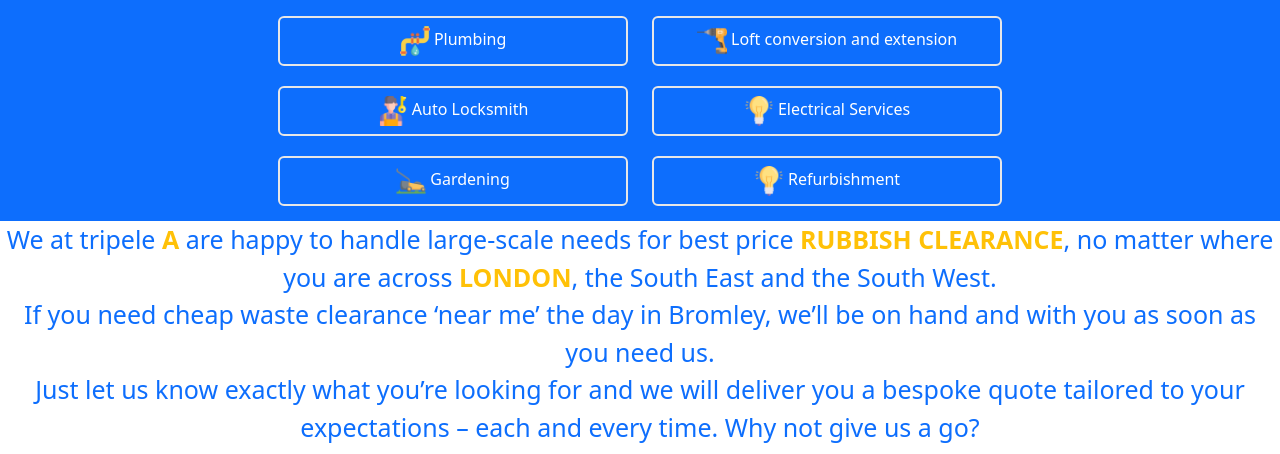
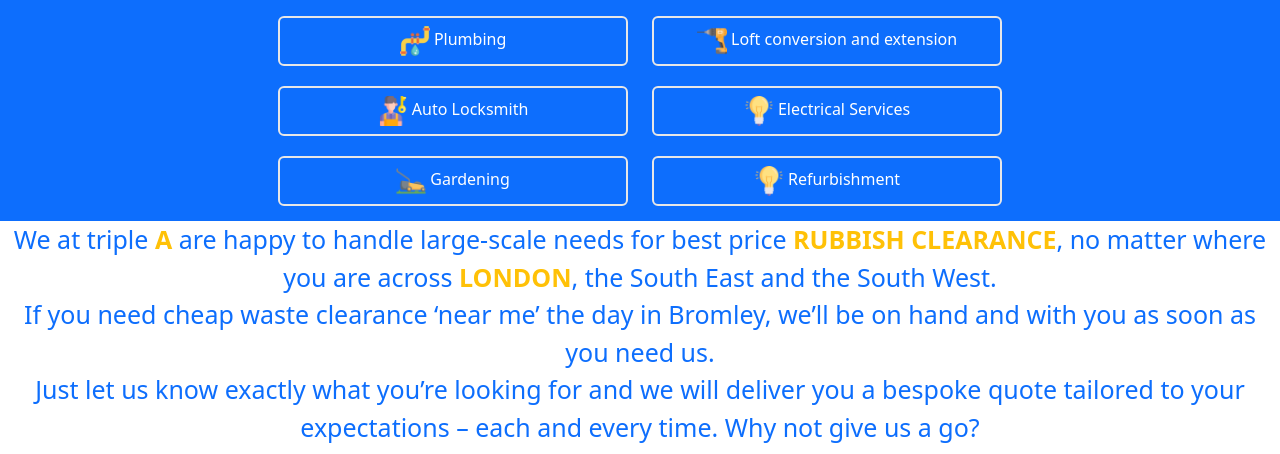
Before and after one commit to danda1999/Removals_Web, a Django app: template WebSite/templates/Home.html in a window 1280 px wide. Shown: the part 600-1054 px from the top of the page. Run offline with Django 5.2, Linux system fonts and the light colour scheme; the template is opened without the code that fills it, so the values that code supplies are empty.

Commit message:
Repare spelling mistake

```diff
--- a/WebSite/templates/Home.html
+++ b/WebSite/templates/Home.html
@@ -76,7 +76,7 @@
         <div class="row">
             <div class="col text-primary text-break text-center">
                 <p style="font-size:25px;">
-                    We at tripele <b class="text-warning">A</b> are happy to handle large-scale needs for best price <b class="text-warning">RUBBISH CLEARANCE</b>, no matter where you are across <b class="text-warning">LONDON</b>, the South East and the South West.<br>
+                    We at triple <b class="text-warning">A</b> are happy to handle large-scale needs for best price <b class="text-warning">RUBBISH CLEARANCE</b>, no matter where you are across <b class="text-warning">LONDON</b>, the South East and the South West.<br>
                     If you need cheap waste clearance  ‘near me’ the day in Bromley, we’ll be on hand and with you as soon as you need us.<br>
                     Just let us know exactly what you’re looking for and we will deliver you a bespoke quote tailored to your expectations – each and every time. Why not give us a go?
                 </p>
```
